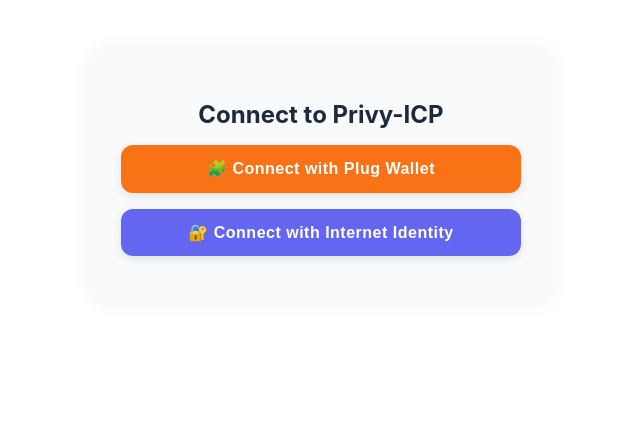
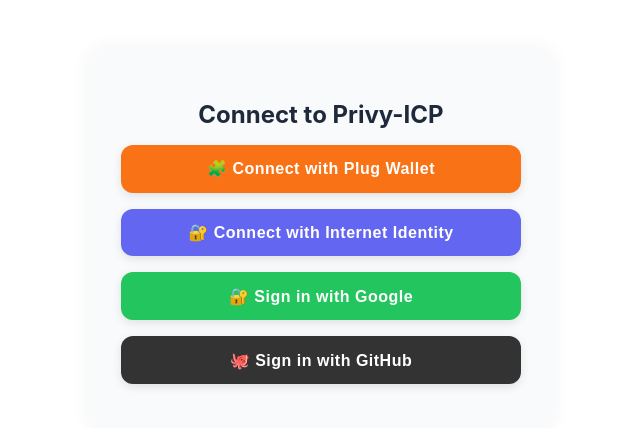
Before and after one commit to rohitd2103/Privy-ICP, a React (Vite) app in the folder src/icp_auth_wallet_frontend/: page / in a window 1280 px wide. Shown: the top 428 px of the page, without its empty margins (319-959 px from the left). Built offline with nearby package versions, Linux system fonts and the light colour scheme.

Commit message:
Added Auth feature using firebase

```diff
--- a/src/icp_auth_wallet_frontend/package.json
+++ b/src/icp_auth_wallet_frontend/package.json
@@ -1,8 +1,10 @@
 {
   "dependencies": {
     "@dfinity/agent": "^2.1.3",
+    "@dfinity/auth-client": "^2.4.1",
     "@dfinity/candid": "^2.1.3",
     "@dfinity/principal": "^2.1.3",
+    "firebase": "^11.6.0",
     "react": "^18.2.0",
     "react-dom": "^18.2.0"
   },
--- a/src/icp_auth_wallet_frontend/src/components/WalletConnectBox.jsx
+++ b/src/icp_auth_wallet_frontend/src/components/WalletConnectBox.jsx
@@ -1,6 +1,27 @@
 import React from 'react';
+import { auth, googleProvider, githubProvider, signInWithPopup } from '../firebase';
 
 function WalletConnectBox({ connected, principal, onPlugConnect, onInternetIdentityConnect }) {
+  const handleGoogleLogin = async () => {
+    try {
+      const result = await signInWithPopup(auth, googleProvider);
+      const user = result.user;
+      console.log("Google signed in:", user);
+    } catch (error) {
+      console.error("Google sign-in error:", error.message);
+    }
+  };
+
+  const handleGitHubLogin = async () => {
+    try {
+      const result = await signInWithPopup(auth, githubProvider);
+      const user = result.user;
+      console.log("GitHub signed in:", user);
+    } catch (error) {
+      console.error("GitHub sign-in error:", error.message);
+    }
+  };
+
   return (
     <div style={{
       width: '100%',
@@ -32,6 +53,21 @@
           >
             🔐 Connect with Internet Identity
           </button>
+
+          <button
+            onClick={handleGoogleLogin}
+            style={walletButtonStyle('#22c55e')}
+          >
+            🔐 Sign in with Google
+          </button>
+
+          <button
+            onClick={handleGitHubLogin}
+            style={walletButtonStyle('#333')}
+          >
+            🐙 Sign in with GitHub
+          </button>
+
         </>
       ) : (
         <div style={{ marginTop: '1.5rem' }}>
--- /dev/null
+++ b/src/icp_auth_wallet_frontend/src/firebase.js
@@ -0,0 +1,20 @@
+import { initializeApp } from "firebase/app";
+import { getAuth, GoogleAuthProvider, signInWithPopup } from "firebase/auth";
+import { GithubAuthProvider } from "firebase/auth";
+
+const firebaseConfig = {
+        apiKey: "AIzaSyDUFqXS2O87NW7vUpKo_abhLSwxHsA-pXo",
+        authDomain: "privy-icp.firebaseapp.com",
+        projectId: "privy-icp",
+        storageBucket: "privy-icp.firebasestorage.app",
+        messagingSenderId: "552499735170",
+        appId: "1:552499735170:web:d6a698d2abcb480fb2e29b"
+};
+
+// Initialize Firebase
+const app = initializeApp(firebaseConfig);
+const auth = getAuth(app);
+const googleProvider = new GoogleAuthProvider();
+const githubProvider = new GithubAuthProvider();
+
+export { auth, googleProvider, githubProvider, signInWithPopup };
```
Also changed, not shown: 1 other file (tests, documents, lock files or other folders).
